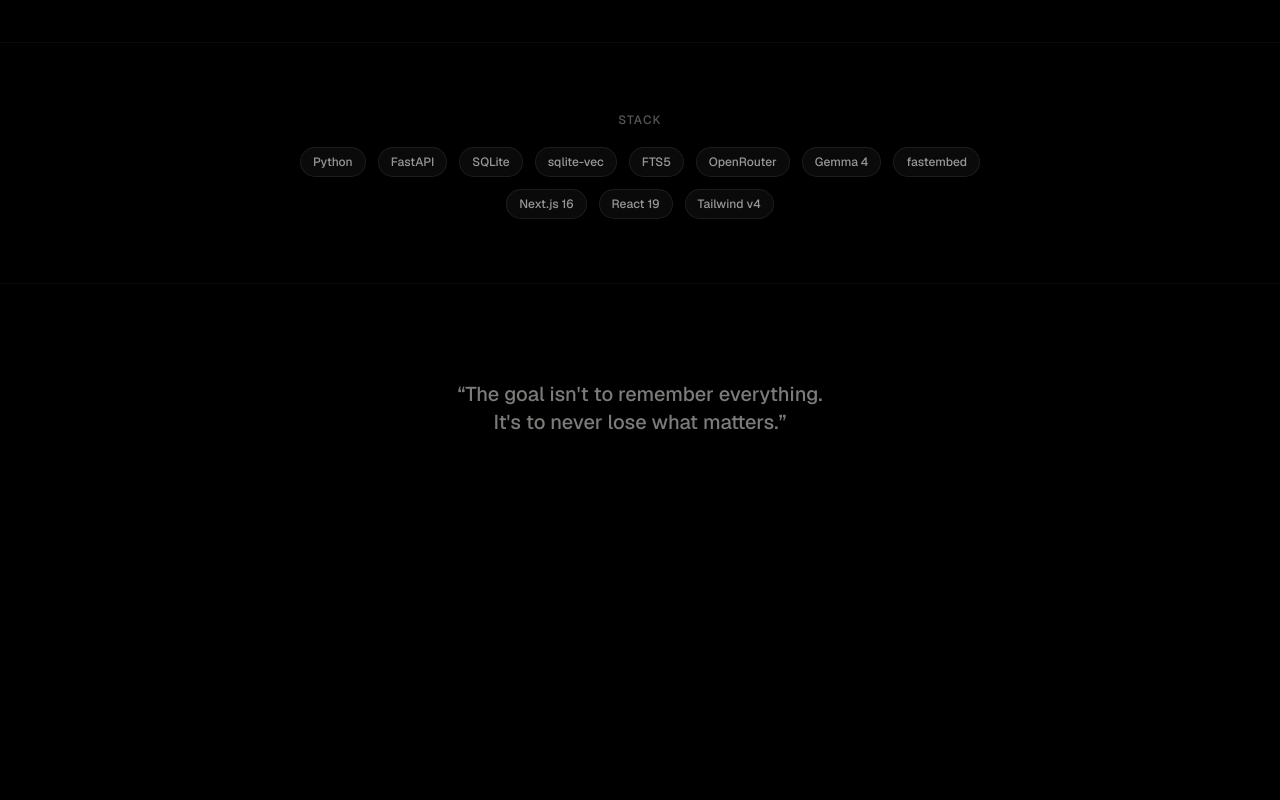
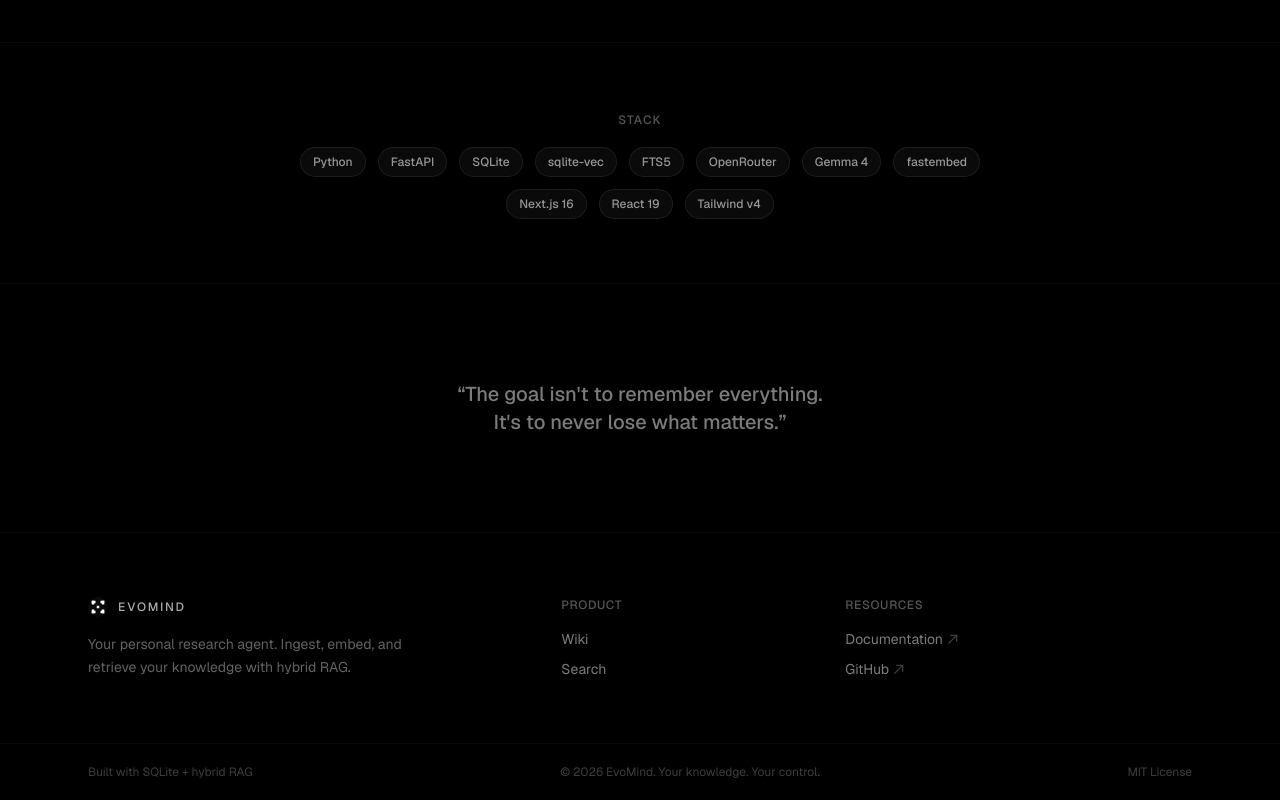
Before and after one commit to samueldanso/evomind, a Next.js app in the folder portal/: page / in a window 1280 px wide. Shown: the part 1649-2449 px from the top of the page. Before the commit the page ends 2181 px from the top, so only its background shows below. Built offline with nearby package versions, Linux system fonts and the light colour scheme.

Commit message:
feat(portal): add footer with product and resource links (#5)

```diff
--- a/portal/app/layout.tsx
+++ b/portal/app/layout.tsx
@@ -72,6 +72,73 @@
         </header>
 
         <main>{children}</main>
+
+        {/* Footer */}
+        <footer className="border-t border-[rgba(255,255,255,0.04)]">
+          <div className="mx-auto max-w-6xl px-6 py-16">
+            <div className="grid grid-cols-1 sm:grid-cols-12 gap-12 sm:gap-8">
+              {/* Brand */}
+              <div className="sm:col-span-5">
+                <div className="flex items-center gap-2.5 mb-4">
+                  <Image src="/logo.svg" alt="EvoMind" width={20} height={20} className="rounded-md" />
+                  <span className="text-xs font-medium tracking-[0.15em] uppercase text-[rgba(245,245,244,0.7)]">
+                    EvoMind
+                  </span>
+                </div>
+                <p className="text-sm leading-relaxed max-w-xs" style={{ color: "rgba(245,245,244,0.4)" }}>
+                  Your personal research agent. Ingest, embed, and retrieve your knowledge with hybrid RAG.
+                </p>
+              </div>
+
+              {/* Product links */}
+              <div className="sm:col-span-3">
+                <h4 className="text-xs font-medium uppercase tracking-wider mb-4" style={{ color: "rgba(245,245,244,0.35)" }}>
+                  Product
+                </h4>
+                <nav className="flex flex-col gap-2.5">
+                  <FooterLink href="/wiki">Wiki</FooterLink>
+                  <FooterLink href="/search">Search</FooterLink>
+                </nav>
+              </div>
+
+              {/* Resources */}
+              <div className="sm:col-span-4">
+                <h4 className="text-xs font-medium uppercase tracking-wider mb-4" style={{ color: "rgba(245,245,244,0.35)" }}>
+                  Resources
+                </h4>
+                <nav className="flex flex-col gap-2.5">
+                  <FooterLink href="https://github.com/samueldanso/evomind#readme" external>
+                    Documentation
+                  </FooterLink>
+                  <FooterLink href="https://github.com/samueldanso/evomind" external>
+                    GitHub
+                  </FooterLink>
+                </nav>
+              </div>
+            </div>
+          </div>
+
+          {/* Bottom bar */}
+          <div className="border-t border-[rgba(255,255,255,0.04)]">
+            <div className="mx-auto max-w-6xl px-6 py-5 flex flex-col sm:flex-row items-center justify-between gap-3">
+              <span className="text-xs" style={{ color: "rgba(245,245,244,0.25)" }}>
+                Built with SQLite + hybrid RAG
+              </span>
+              <span className="text-xs" style={{ color: "rgba(245,245,244,0.25)" }}>
+                &copy; {new Date().getFullYear()} EvoMind. Your knowledge. Your control.
+              </span>
+              <a
+                href="https://github.com/samueldanso/evomind/blob/main/LICENSE"
+                target="_blank"
+                rel="noopener noreferrer"
+                className="text-xs transition-all duration-700 ease-[cubic-bezier(0.32,0.72,0,1)] hover:text-[rgba(245,245,244,0.5)]"
+                style={{ color: "rgba(245,245,244,0.25)" }}
+              >
+                MIT License
+              </a>
+            </div>
+          </div>
+        </footer>
       </body>
     </html>
   );
@@ -87,3 +154,36 @@
     </Link>
   );
 }
+
+function FooterLink({
+  href,
+  external,
+  children,
+}: { href: string; external?: boolean; children: React.ReactNode }) {
+  if (external) {
+    return (
+      <a
+        href={href}
+        target="_blank"
+        rel="noopener noreferrer"
+        className="text-sm transition-all duration-700 ease-[cubic-bezier(0.32,0.72,0,1)] hover:text-[#f5f5f4] inline-flex items-center gap-1"
+        style={{ color: "rgba(245,245,244,0.5)" }}
+      >
+        {children}
+        <svg width={11} height={11} viewBox="0 0 12 12" fill="none" stroke="currentColor" strokeWidth={1.5} className="opacity-50">
+          <path d="M3.5 1.5h7v7M10.5 1.5L1.5 10.5" />
+        </svg>
+      </a>
+    );
+  }
+
+  return (
+    <Link
+      href={href}
+      className="text-sm transition-all duration-700 ease-[cubic-bezier(0.32,0.72,0,1)] hover:text-[#f5f5f4]"
+      style={{ color: "rgba(245,245,244,0.5)" }}
+    >
+      {children}
+    </Link>
+  );
+}
```
